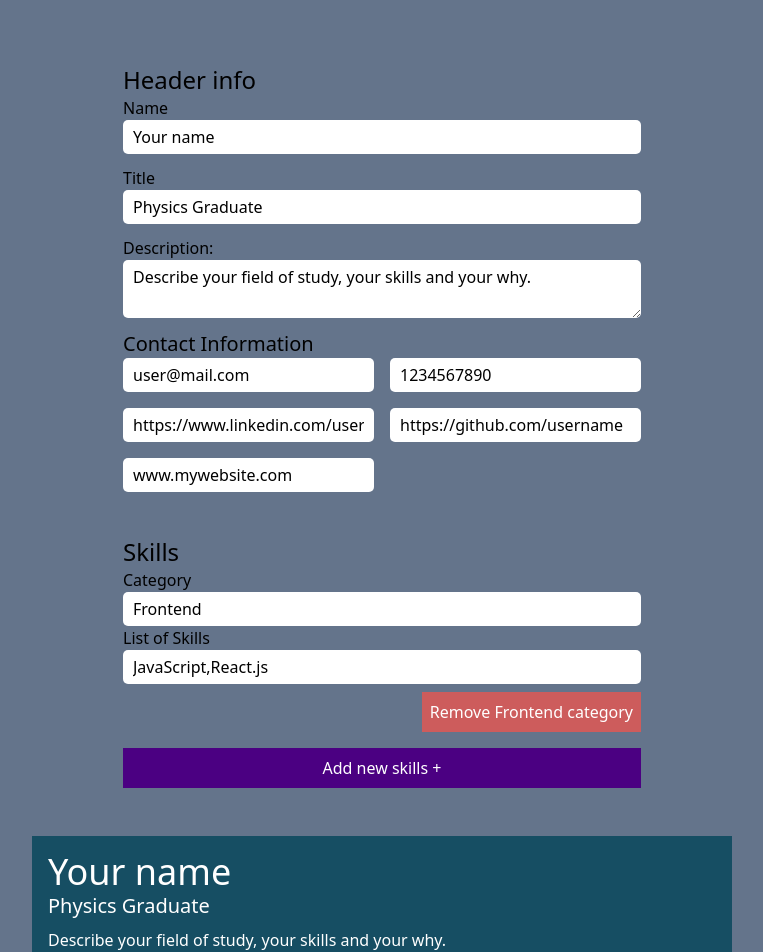
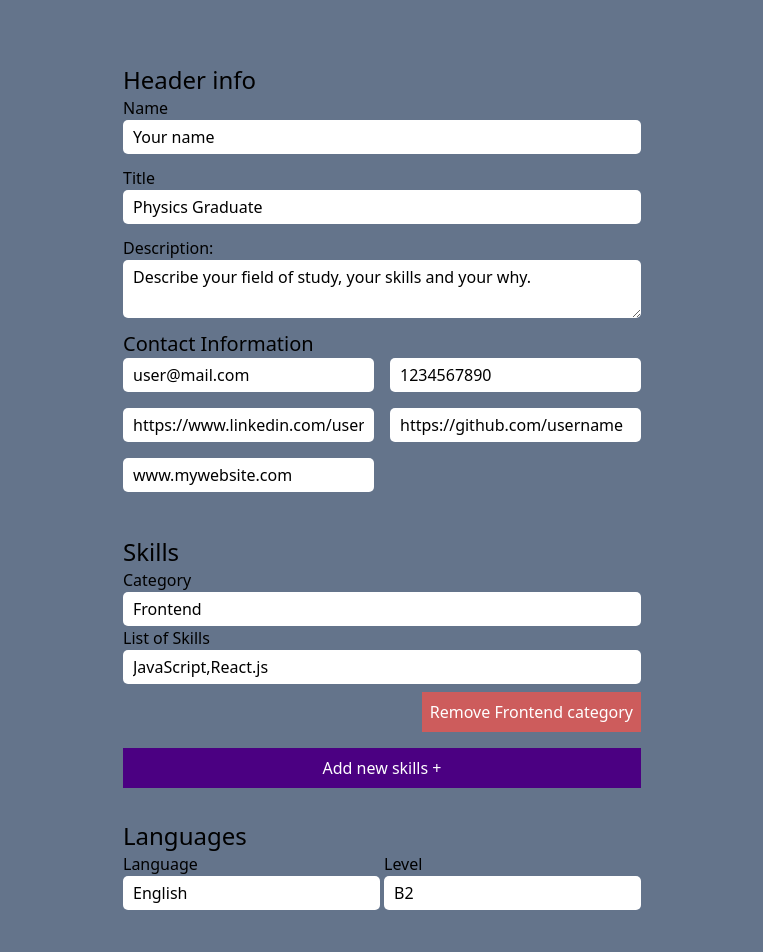
Before and after one commit to iaaron-xyz/cv-application, a React (Create React App) app: page / in a window 1280 px wide. Shown: the top 952 px of the page, without its empty margins (258-1021 px from the left). Built offline with nearby package versions, Linux system fonts and the light colour scheme.

Commit message:
render form to add languages

```diff
--- a/src/components/EditSection.js
+++ b/src/components/EditSection.js
@@ -1,4 +1,5 @@
 import HeaderForm from "./HeaderForm";
+import LangFormSection from "./LangFormSection";
 import SkillsForm from "./SkillsForm";
 
 
@@ -7,6 +8,7 @@ const EditSection = ({ data, setData }) => {
     <div className="edit-section m-4 p-4">
       <HeaderForm data={data} setData={setData}/>
       <SkillsForm data={data} setData={setData}/>
+      <LangFormSection data={data} setData={setData}/>
     </div>
   )
 }
--- /dev/null
+++ b/src/components/LangFormSection.js
@@ -0,0 +1,42 @@
+import React from 'react'
+
+const LangFormSection = ({ data, setData }) => {
+  return (
+    <div className='p-4'>
+      <h2 className='text-2xl'>Languages</h2>
+      <form>
+        {data.languages.map((lang, index) => {
+          return (
+            <div className='grid grid-cols-2 gap-1'>
+              <div className='form-element'>
+                <label>
+                  Language
+                </label>
+                <input
+                  type="text"
+                  id="language"
+                  className='block w-full'
+                  value={lang.language}
+                />
+              </div>
+              <div className='form-element'>
+              <label>
+                Level
+              </label>
+              <input
+                type="text"
+                id="language"
+                className='block w-full'
+                value={lang.level}
+              />
+            </div>
+          </div>
+          )
+        })}
+      </form>
+    </div>
+  )
+}
+
+
+export default LangFormSection
--- a/src/components/cvData.js
+++ b/src/components/cvData.js
@@ -27,7 +27,7 @@ export const cvData = {
   languages: [
     {
       language: "English",
-      level: "Spanish",
+      level: "B2",
     },
   ],
 }
```
